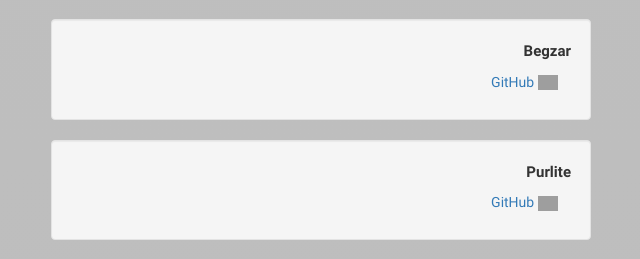
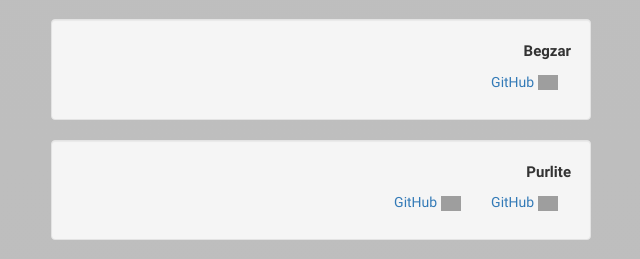
Before and after one commit to mahdi021zamani/hardware, a plain HTML site: page index.html in a window 1280 px wide. Shown: the part 1107-1366 px from the top of the page, without its empty margins (319-959 px from the left). Drawn offline with nearby package versions, Linux system fonts and the light colour scheme; grey boxes are pictures that could not be loaded; files whose address does not match are found by name.

Commit message:
Update index.html

```diff
--- a/index.html
+++ b/index.html
@@ -79,6 +79,7 @@
     </li>
     <li class="well"><strong>Purlite</strong><br/>
       <a href="https://github.com/davudsedft/purlite/releases/latest" class="btn btn-link" target="_blank"><img src="https://cdn-icons-png.flaticon.com/512/25/25231.png" width="20"/> GitHub</a>
+      <a href="https://github.com/davudsedft/purlite/releases/latest" class="btn btn-link" target="_blank"><img src="https://cdn-icons-png.flaticon.com/512/25/25231.png" width="20"/> GitHub</a>
     </li>
    <li class="well"><strong>NapsternetV</strong><br/>
       <a href="https://play.google.com/store/apps/details?id=com.napsternetlabs.napsternetv" class="btn btn-link" target="_blank"><img src="https://cdn-icons-png.flaticon.com/512/25/25231.png" width="20"/> GitHub</a>
```
